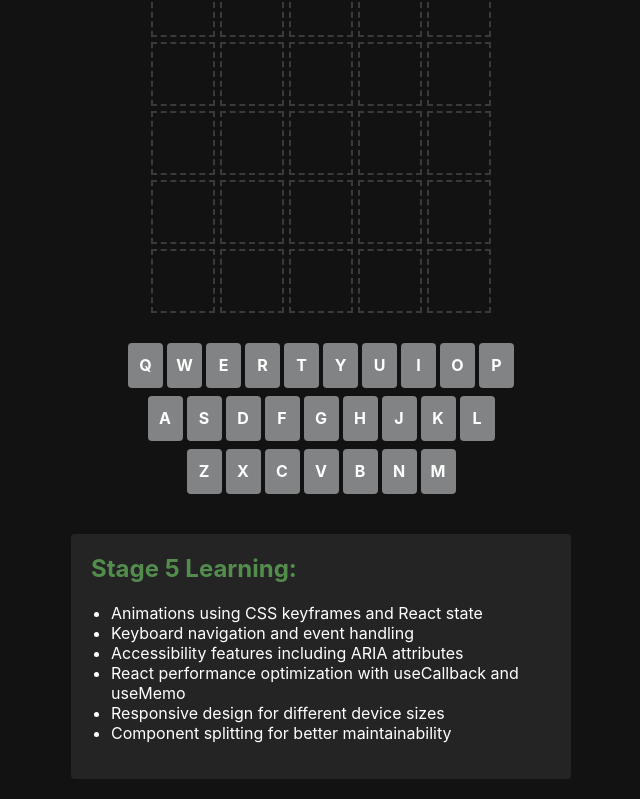
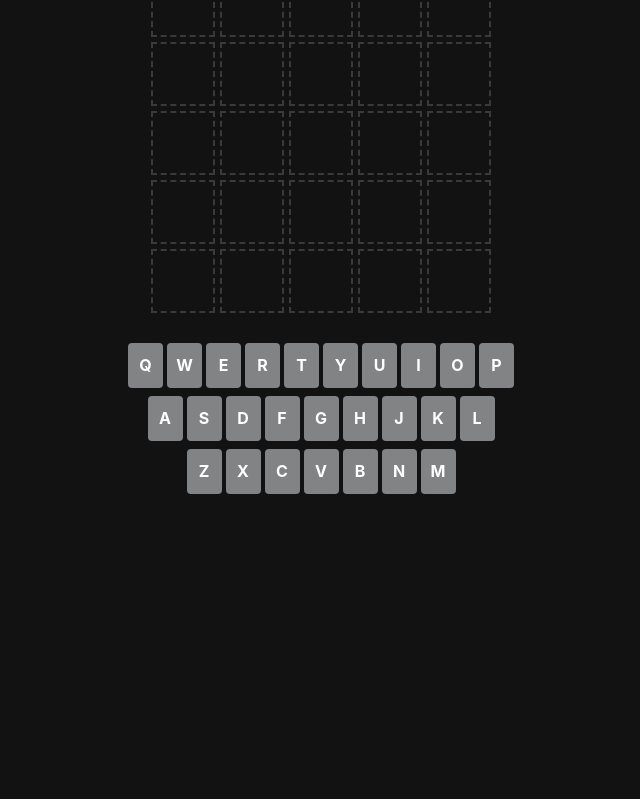
Before and after one commit to frankiholly/wordlelearn, a React (Create React App) app: page / in a window 1280 px wide. Shown: the part 412-1211 px from the top of the page, without its empty margins (319-959 px from the left). After the commit the page ends 934 px from the top, so only its background shows below. Built offline with nearby package versions, Linux system fonts and the light colour scheme.

Commit message:
remove comment

```diff
--- a/package.json
+++ b/package.json
@@ -8,6 +8,7 @@
     "@testing-library/jest-dom": "^6.6.3",
     "@testing-library/react": "^16.3.0",
     "@testing-library/user-event": "^13.5.0",
+    "gh-pages": "^6.3.0",
     "react": "^19.1.0",
     "react-dom": "^19.1.0",
     "react-scripts": "5.0.1",
--- a/src/App.js
+++ b/src/App.js
@@ -630,18 +630,6 @@ function App() {
         />
       )}
 
-      {/* Learning Tips for Stage 5 */}
-      <div className="learning-section">
-        <h2>Stage 5 Learning:</h2>
-        <ul>
-          <li>Animations using CSS keyframes and React state</li>
-          <li>Keyboard navigation and event handling</li>
-          <li>Accessibility features including ARIA attributes</li>
-          <li>React performance optimization with useCallback and useMemo</li>
-          <li>Responsive design for different device sizes</li>
-          <li>Component splitting for better maintainability</li>
-        </ul>
-      </div>
 
       {/* Hidden live region for screen reader announcements */}
       <div
```
Also changed, not shown: 1 other file (tests, documents, lock files or other folders).
